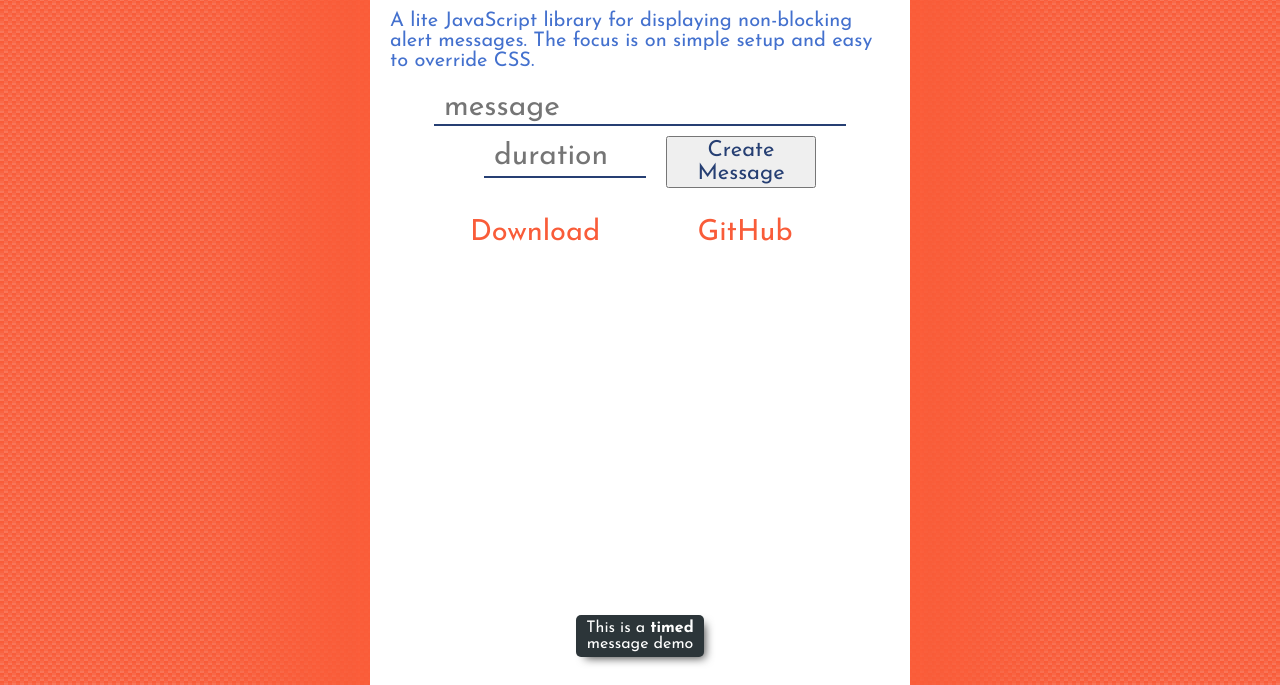
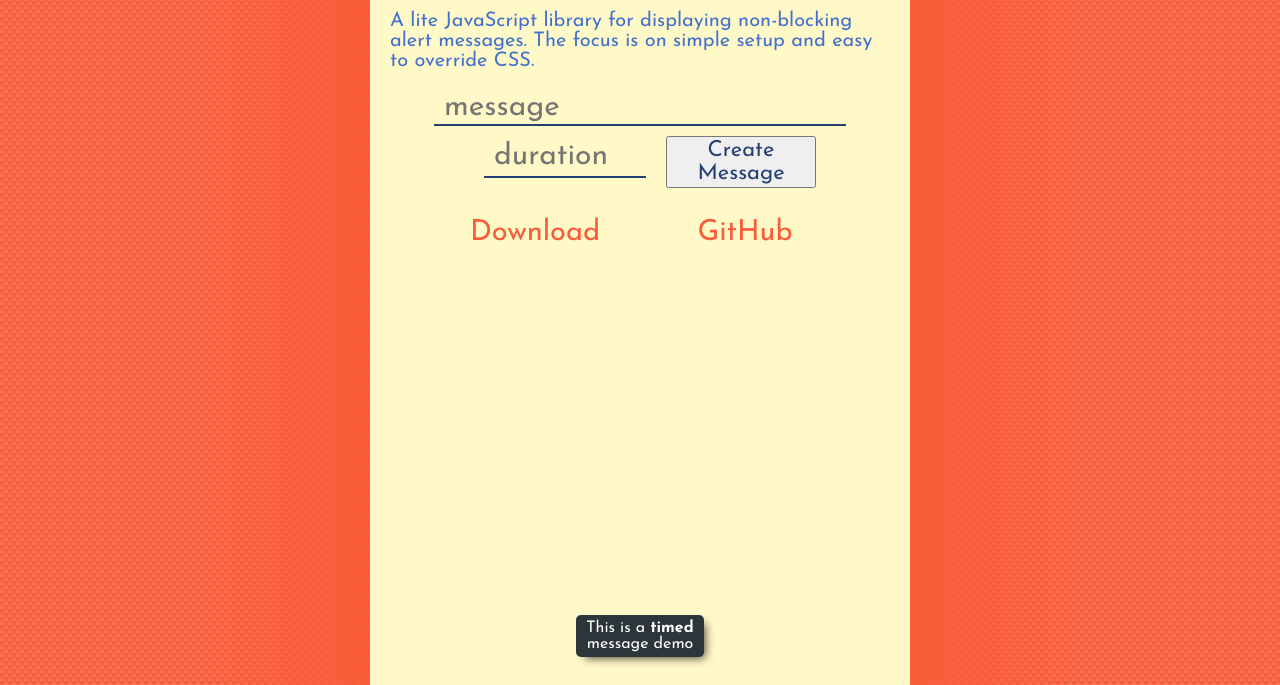
Before and after one commit to JeffSallans/timed-message-js, a plain HTML site: page index.html in a window 1280 px wide. Shown: the part 115-800 px from the top of the page. Drawn offline with nearby package versions, Linux system fonts and the light colour scheme.

Commit message:
Soften background (keep forgetting to turn off flux

```diff
--- a/index.css
+++ b/index.css
@@ -8,7 +8,7 @@ html {/*have HTML match the view port*/
 
 body {
     min-height: 100%;
-    background-color: white;
+    background-color: #FFF9C7;
     padding: 20px;
     max-width: 500px;
     min-width: 300px;
@@ -31,12 +31,11 @@ h2 {
 input {
     display: inline-block;
     width: 150px;
+    background: #FFF9C7;
     border-style: none;
     border-bottom: 2px solid #263f73;
     margin-bottom: 10px;
     padding-left: 10px;
-    /* margin-left: auto; */
-    /* margin-right: auto; */
     font-size: 30px;
 }
 
```
